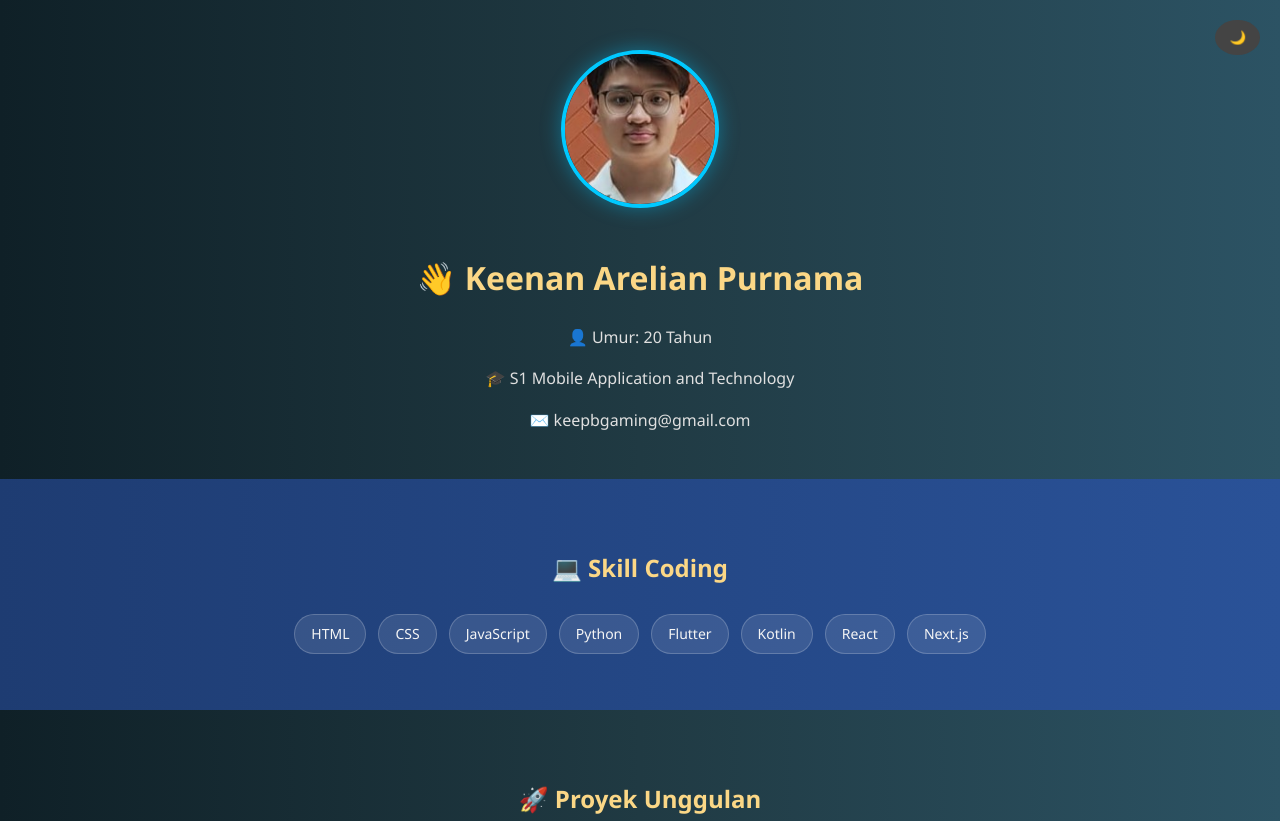
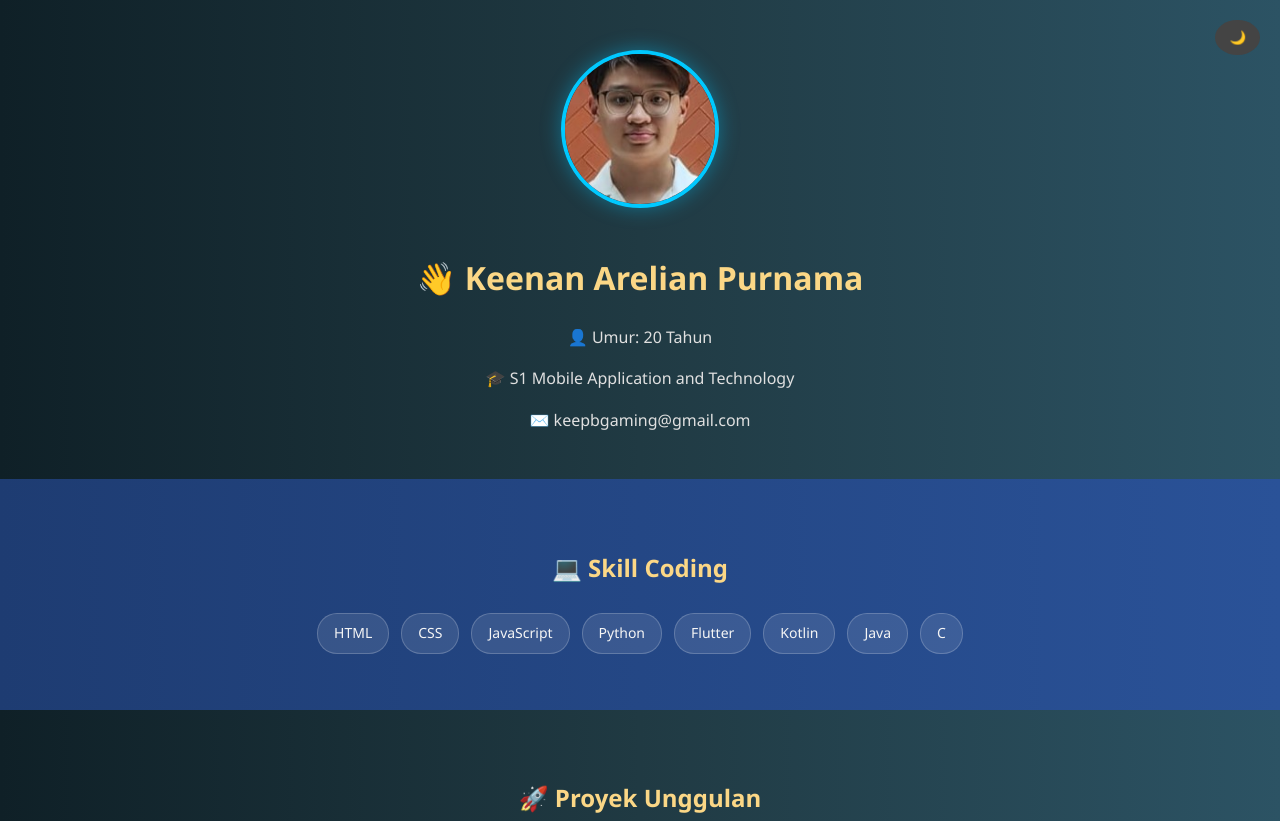
Before and after one commit to KeenanAP/Portofolio, a plain HTML site: page index.html in a window 1280 px wide. Shown: the top 821 px of the page. Drawn offline with Linux system fonts and the light colour scheme.

Commit message:
update web

```diff
--- a/index.html
+++ b/index.html
@@ -31,8 +31,9 @@
             <span class="tag">Python</span>
             <span class="tag">Flutter</span>
             <span class="tag">Kotlin</span>
-            <span class="tag">React</span>
-            <span class="tag">Next.js</span>
+            <span class="tag">Java</span>
+            <span class="tag">C</span>
+
         </div>
     </section>
 
@@ -63,7 +64,8 @@
             <div class="project-card">
                 <div>
                     <h3>ShapeIt</h3>
-                    <p>Web berbasis HTML dan Python untuk mengetahui jenis kacamata yang cocok untuk muka menggunakan AI</p>
+                    <p>Web berbasis HTML dan Python untuk mengetahui jenis kacamata yang cocok untuk muka menggunakan AI
+                    </p>
                     <a href="https://github.com/KeenanAP/AI-Glass-Project.git" target="_blank">Repository Link</a>
                 </div>
             </div>
```
